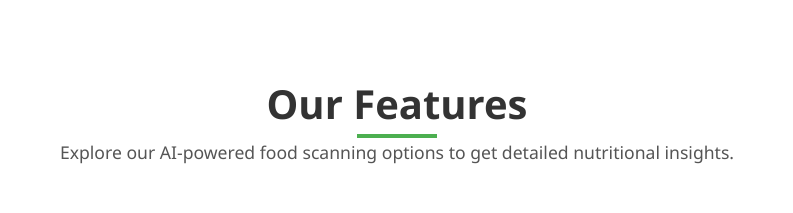
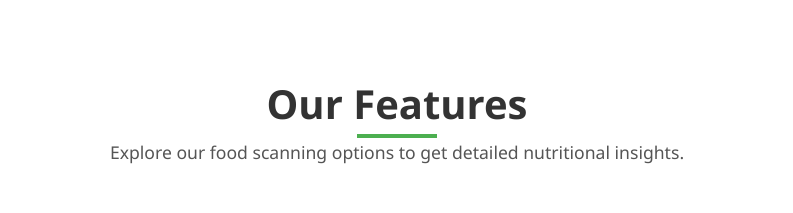
Before and after one commit to AshishBatham/Personal-Food-Companion, a plain HTML site: page index.html in a window 1280 px wide. Shown: the part 1940-2153 px from the top of the page, without its empty margins (243-1036 px from the left). Drawn offline with Linux system fonts and the light colour scheme; no server answers.

Commit message:
fixed issue

```diff
--- a/index.html
+++ b/index.html
@@ -171,7 +171,7 @@
     <section id="features" class="features-section">
         <div class="container">
             <h2>Our Features</h2>
-            <p>Explore our AI-powered food scanning options to get detailed nutritional insights.</p>
+            <p>Explore our food scanning options to get detailed nutritional insights.</p>
 
             <div class="features-container">
                 <!-- Feature 1:Barcode Scanner -->
```
